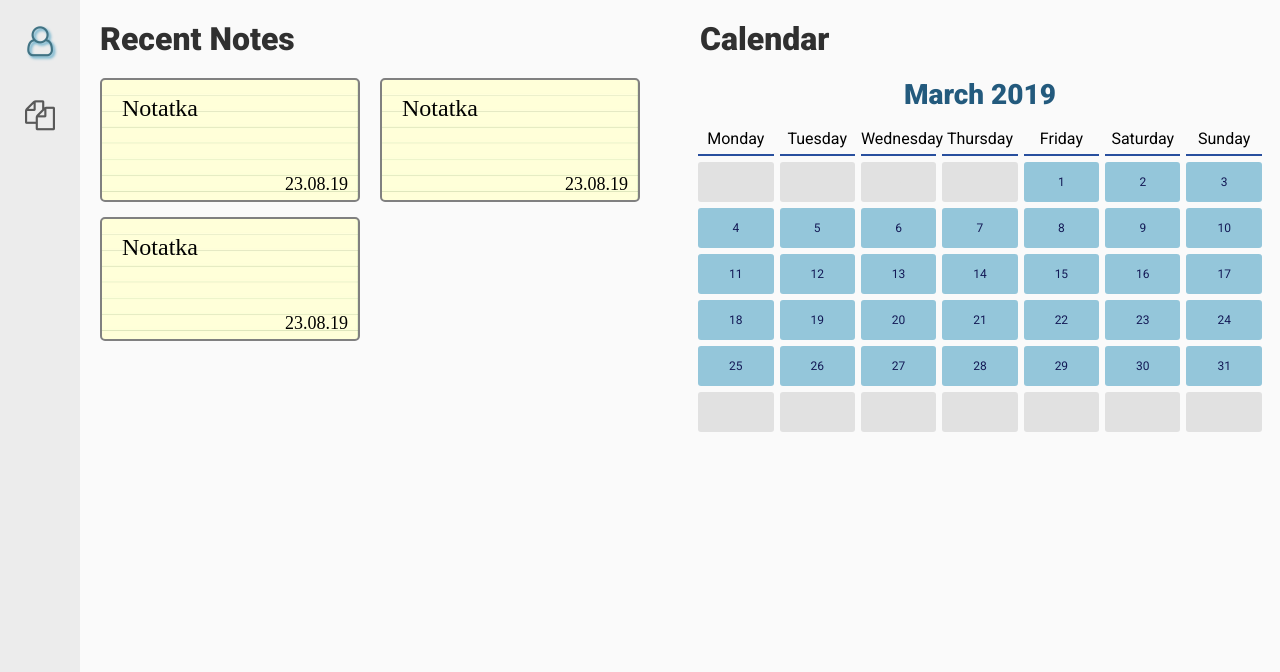
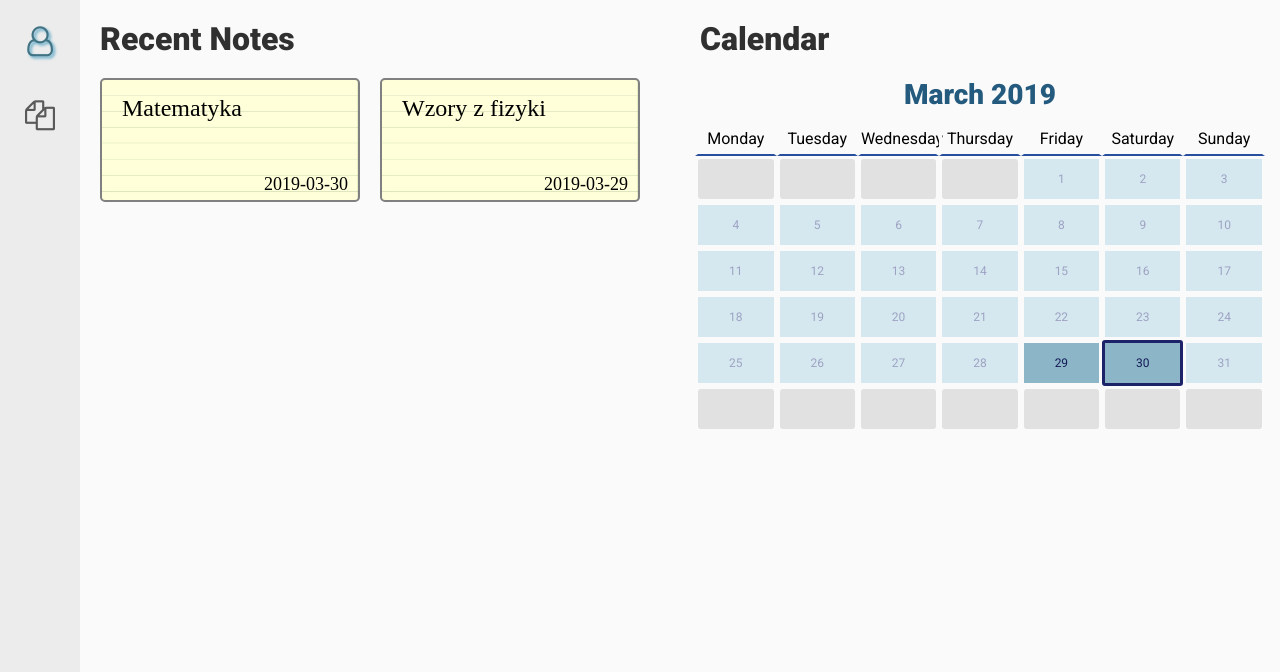
Before and after one commit to PiksoKN/hackathon_frozent, a PHP site: page /dashboard.php in a window 1280 px wide. Shown: the part 80-752 px from the top of the page. Run offline with PHP 8.4, Linux system fonts and the light colour scheme; data comes from the database, SQL or seed files in the repository.

Commit message:
calendar mega update

```diff
--- a/css/dashboard.css
+++ b/css/dashboard.css
@@ -42,6 +42,7 @@ a     { text-decoration: none; }
 /* Calendar */
 .content-miniheader      { position: relative; font-size: 28px; font-weight: 900; color: #235a7d; padding: 10px; font-family: 'Roboto', sans-serif; text-align: center }
 .content-calendar        { width: 100%; text-align: center; }
-.content-calendar-label  { width: 13%; margin: 3px 3px; display: inline-block; height: 30px; text-align: center; font-family: 'Roboto', sans-serif; line-height: 30px; font-size: 16px; border-bottom: 2px solid #284f9e; position: relative; }
-.content-calendar-empty  { width: 13%; margin: 3px 3px; display: inline-block; height: 40px; background: #e1e1e1; color: #e1e1e1; border-radius: 3px; font-family: 'Roboto', sans-serif; line-height: 40px; font-size: 12px; text-align: center; position: relative }
-.content-calendar-box    { width: 13%; margin: 3px 3px; display: inline-block; height: 40px; background: #94c6da; font-family: 'Roboto', sans-serif; line-height: 40px; font-size: 12px; text-align: center; color: #141a56; border-radius: 3px; position: relative }
+.content-calendar-label  { width: 13%; border: 3px solid #fafafa; display: inline-block; height: 30px; text-align: center; font-family: 'Roboto', sans-serif; line-height: 30px; font-size: 16px; border-bottom: 2px solid #284f9e; position: relative; }
+.content-calendar-empty  { user-select: none; -moz-user-select: none; width: 13%; margin: 3px 3px; display: inline-block; height: 40px; background: #e1e1e1; color: #e1e1e1; border-radius: 3px; font-family: 'Roboto', sans-serif; line-height: 40px; font-size: 12px; text-align: center; position: relative }
+.content-calendar-box    { width: 13%; border: 3px solid #fafafa; display: inline-block; height: 40px; background: #d5e8f0; font-family: 'Roboto', sans-serif; line-height: 40px; font-size: 12px; text-align: center; color: #9ea2c2; border-radius: 3px; position: relative }
+.content-calendar-exist  { width: 13%; border: 3px solid #fafafa; display: inline-block; height: 40px; cursor: pointer; background: #8cb6c8; font-family: 'Roboto', sans-serif; line-height: 40px; font-size: 12px; text-align: center; color: #141a56; border-radius: 3px; position: relative }
--- a/dashboard.php
+++ b/dashboard.php
@@ -52,27 +52,54 @@
         <div class="content-column">
             <div class="content-header">Recent Notes</div>
             <div class="content-notes">
-                <div class="notes">
-                    <div class="note-title">Notatka</div>
-                    <div class="note-date">23.08.19</div>
-                </div>
-                <div class="notes">
-                    <div class="note-title">Notatka</div>
-                    <div class="note-date">23.08.19</div>
-                </div>
-                <div class="notes">
-                    <div class="note-title">Notatka</div>
-                    <div class="note-date">23.08.19</div>
-                </div>
+                <?php
+                    require("connect.php");
+                    $quary = "SELECT * FROM note WHERE user_user_id = 1 ORDER BY time DESC LIMIT 3";
+                    $result = mysqli_query($mysqli,$quary);
+                    while($row = $result->fetch_assoc()){
+                        echo '<div class="notes"><div class="note-title">' . $row["title"] . '</div><div class="note-date">' . date("Y-m-d", strtotime($row["time"])) . '</div></div>';
+                    }
+                    $quary = "SELECT DISTINCT time FROM note WHERE user_user_id = 1";
+                    $result = mysqli_query($mysqli,$quary);
+                    $table = Array();
+                    while($row = $result->fetch_assoc()){
+                        array_push($table,date("Y-m-d", strtotime($row["time"])));
+                    }
+                ?>
             </div>
         </div>
         <div class="content-column">
             <div class="content-header">Calendar</div>
-            <div class="content-miniheader" id="mandday"></div>
+            <div class="content-wrap">
+                <div class="content-miniheader-left"></div>
+                <div class="content-miniheader" id="mandday"></div>
+                <div class="content-miniheader-right"></div>
+            </div>
             <div class="content-calendar" id="calendar">
                 <div class="content-calendar-label">Monday</div><div class="content-calendar-label">Tuesday</div><div class="content-calendar-label">Wednesday</div><div class="content-calendar-label">Thursday</div><div class="content-calendar-label">Friday</div><div class="content-calendar-label">Saturday</div><div class="content-calendar-label">Sunday</div>
             </div>
         </div>
     </div>
+        <?php
+        echo "<script>function checkNotes(){var dateNow = new Date(); yearNow = dateNow.getFullYear();monthNow = dateNow.getMonth();";
+        echo "daty = " . json_encode($table) . ";";
+        echo <<<EOT
+        function dd(x){
+            if(x<10){
+                return "0" + x
+            }
+            return x
+        }
+        for(var i=0; i<daty.length; i++){
+            aktual = daty[i].split("-")
+            if(aktual[0] == yearNow && aktual[1] == dd(monthNow+1)){
+                document.getElementById("box" + aktual[2]).className = "content-calendar-exist"
+            }
+        }
+EOT;
+        echo "}</script>";
+        ?>
+
+    </script>
 </body>
 </html>
--- a/js/dashboard.js
+++ b/js/dashboard.js
@@ -1,7 +1,12 @@
 var monthes = ["January", "February", "March", "April", "May", "June", "July", "August", "September", "October", "November", "December"];
+yearNow = 0;
+monthNow = 0;
 window.onload = ()=>{
     var calendar = document.getElementById("calendar");
     var dateNow = new Date();
+    yearNow = dateNow.getFullYear();
+    monthNow = dateNow.getMonth();
+    dayNow = dateNow.getDate();
     document.getElementById("mandday").innerHTML = monthes[dateNow.getMonth()] + " " + dateNow.getFullYear();
 
     var dateLast = new Date(dateNow.getFullYear(), dateNow.getMonth()+1, 0)
@@ -19,12 +24,20 @@ window.onload = ()=>{
         if(i%7 == getFirstDay && firstTime == true){
             divek.className = "content-calendar-box"
             zliczanko++;
+            if(zliczanko == dayNow){
+                divek.className += " content-calendar-today"
+            }
+            divek.id = "box" + zliczanko;
             firstTime = false;
             divek.innerHTML = zliczanko
         } else {
             if(zliczanko < lastDay && firstTime == false){
                 divek.className = "content-calendar-box"
                 zliczanko++;
+                if(zliczanko == dayNow){
+                    divek.style.border = "3px solid #1c2369"
+                }
+                divek.id = "box" + zliczanko;
                 divek.innerHTML = zliczanko
             } else {
                 divek.className = "content-calendar-empty"
@@ -33,4 +46,5 @@ window.onload = ()=>{
         }
         calendar.appendChild(divek);
     }
+    checkNotes();
 }
```
